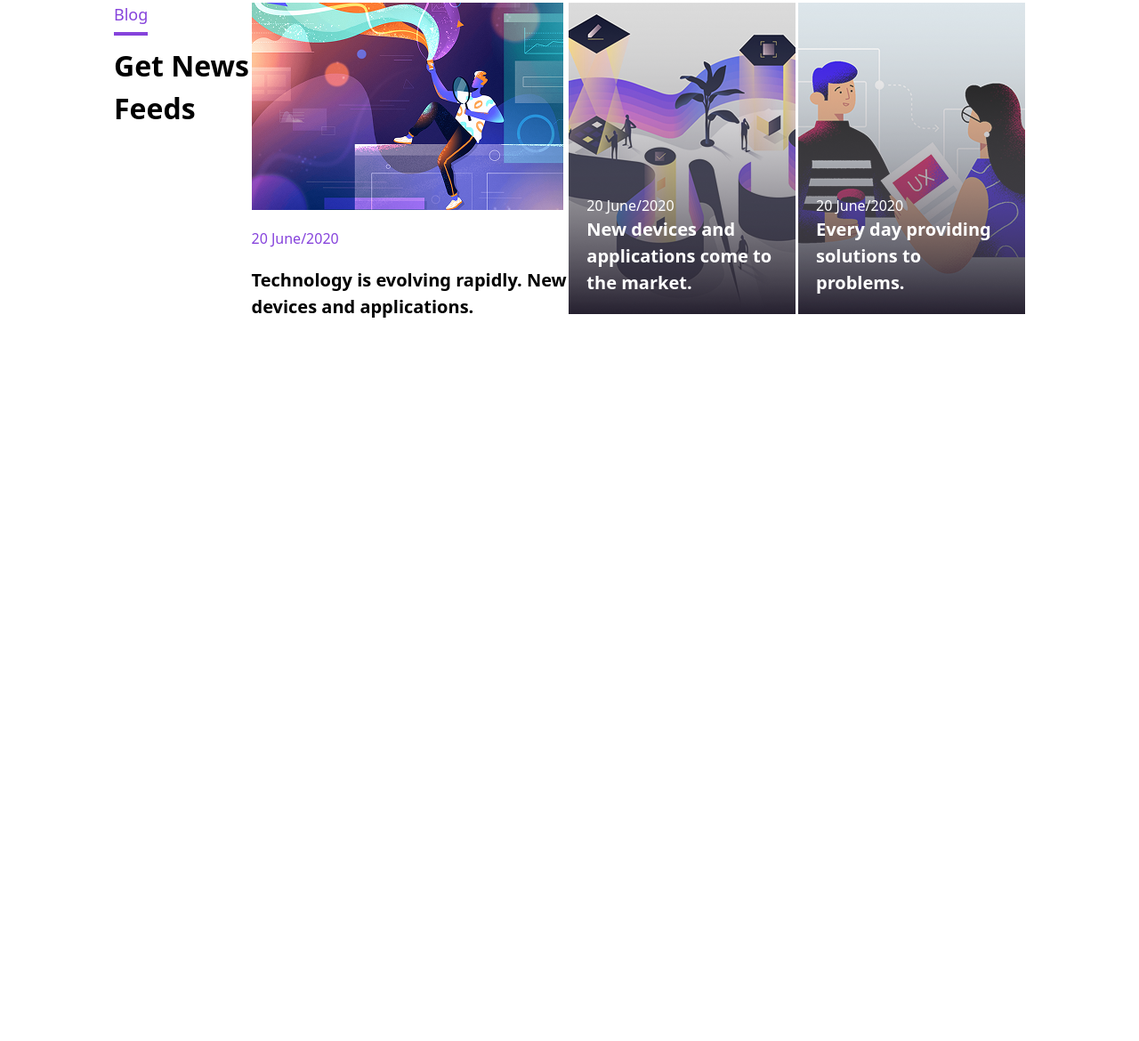
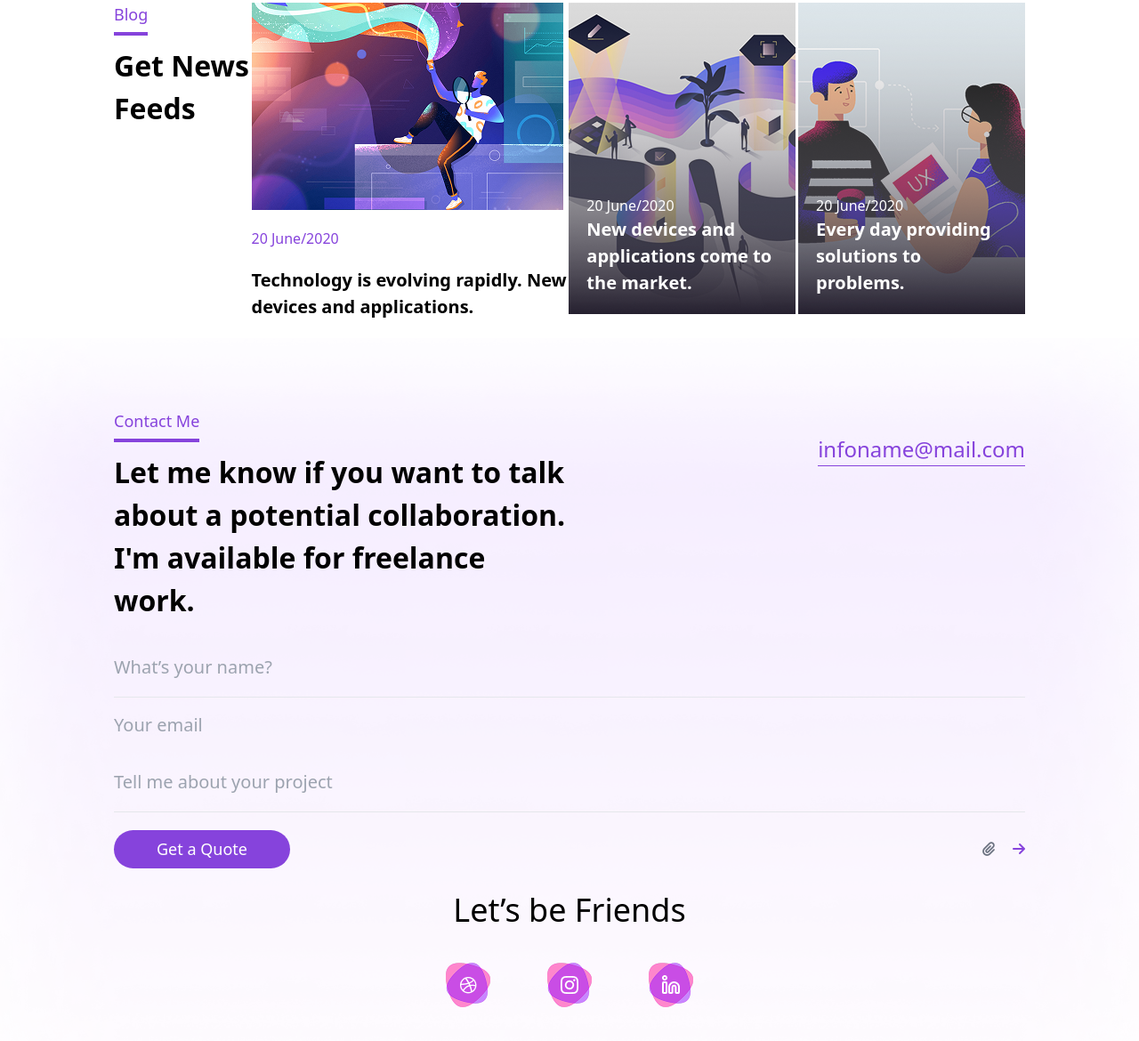
Before and after one commit to rahmatjon-98/week-3-hw-3, a website: page src/index.html in a window 1280 px wide. Shown: the part 3566-4736 px from the top of the page at 89% size. Before the commit the page ends 3946 px from the top, so only its background shows below. Drawn offline with Linux system fonts and the light colour scheme.

Commit message:
footer-8

```diff
--- a/src/index.html
+++ b/src/index.html
@@ -144,16 +144,63 @@
             <span class="text-[16px] text-[#8643DC]">20 June/2020</span>
             <p class="text-[20px] font-bold py-5">Technology is evolving rapidly. New <br> devices and applications.</p>
         </div>
-        <div class="div w-[255px] h-[350px]" style="background-image: url(./Rectangle\ 14.png); background-position: 100%; background-size: 100%;">
-            <div class="d w-full h-full flex flex-col justify-end p-5" style="background-image: url(./Rectangle\ 16.png);">
+        <div class="div w-[255px] h-[350px]"
+            style="background-image: url(./Rectangle\ 14.png); background-position: 100%; background-size: 100%;">
+            <div class="d w-full h-full flex flex-col justify-end p-5"
+                style="background-image: url(./Rectangle\ 16.png);">
                 <span class="text-[16px] text-white">20 June/2020</span>
                 <p class="text-[20px] text-white font-bold">New devices and applications come to the market.</p>
             </div>
         </div>
-        <div class="div w-[255px] h-[350px]" style="background-image: url(./Rectangle\ 15.png); background-position: 100%; background-size: 100%;">
-            <div class="d w-full h-full flex flex-col justify-end p-5" style="background-image: url(./Rectangle\ 16.png);">
+        <div class="div w-[255px] h-[350px]"
+            style="background-image: url(./Rectangle\ 15.png); background-position: 100%; background-size: 100%;">
+            <div class="d w-full h-full flex flex-col justify-end p-5"
+                style="background-image: url(./Rectangle\ 16.png);">
                 <span class="text-[16px] text-white">20 June/2020</span>
                 <p class="text-[20px] text-white font-bold">Every day providing solutions to problems.</p>
+            </div>
+        </div>
+    </div>
+
+    <div class="div8 w-full h-[802px] py-20"
+        style="background-image: url(./Rectangle\ 18.png); background-position: 100%; background-size: 100%;">
+        <div class="d w-4/5 m-auto">
+            <span class="text-[18px] text-[#8643DC] border-b-4 border-[#8643DC] pb-2">Contact Me</span>
+            <div class="flex justify-between">
+                <p class="text-[32px] font-bold py-5 w-2/4">Let me know if you want to talk
+                    about a potential collaboration.
+                    I'm available for freelance work.
+                </p>
+                <div>
+                    <p class="text-[24px] text-[#8643DC] border-b border-[#8643DC]">infoname@mail.com</p>
+                </div>
+            </div>
+            <form class="w-full" action="">
+                <input style="outline: none; background-color: inherit;"
+                class="py-5 placeholder:text-[20px]" type="text" placeholder="What’s your name?">
+                <br><hr>
+                <input style="outline: none; background-color: inherit;"
+                class="py-5 placeholder:text-[20px]" type="email" placeholder="Your email">
+                <br>
+                <input style="outline: none; background-color: inherit;"
+                class="py-5 placeholder:text-[20px] w-full" type="text" placeholder="Tell me about your project">
+                <hr>
+            </form>
+            <div class="flex items-center justify-between">
+                <button class="text-[18px] text-white px-12 py-2 bg-[#8643DC] rounded-full my-5">Get a Quote</button>
+                <div class="flex gap-5">
+                    <i class="fa-solid fa-paperclip text-gray-500"></i>
+                    <i class="fa-solid fa-arrow-right text-[#8643DC]"></i>
+                </div>
+            </div>
+
+            <div class="let flex flex-col items-center gap-8">
+                <p class="text-[36px]">Let’s be Friends</p>
+                <div class="i flex gap-16">
+                    <a href=""><img src="./Group 25.png" alt=""></a>
+                    <a href=""><img src="./Group 24.png" alt=""></a>
+                    <a href=""><img src="./Group 23.png" alt=""></a>
+                </div>
             </div>
         </div>
     </div>
```
Also changed, not shown: src/output.css.
